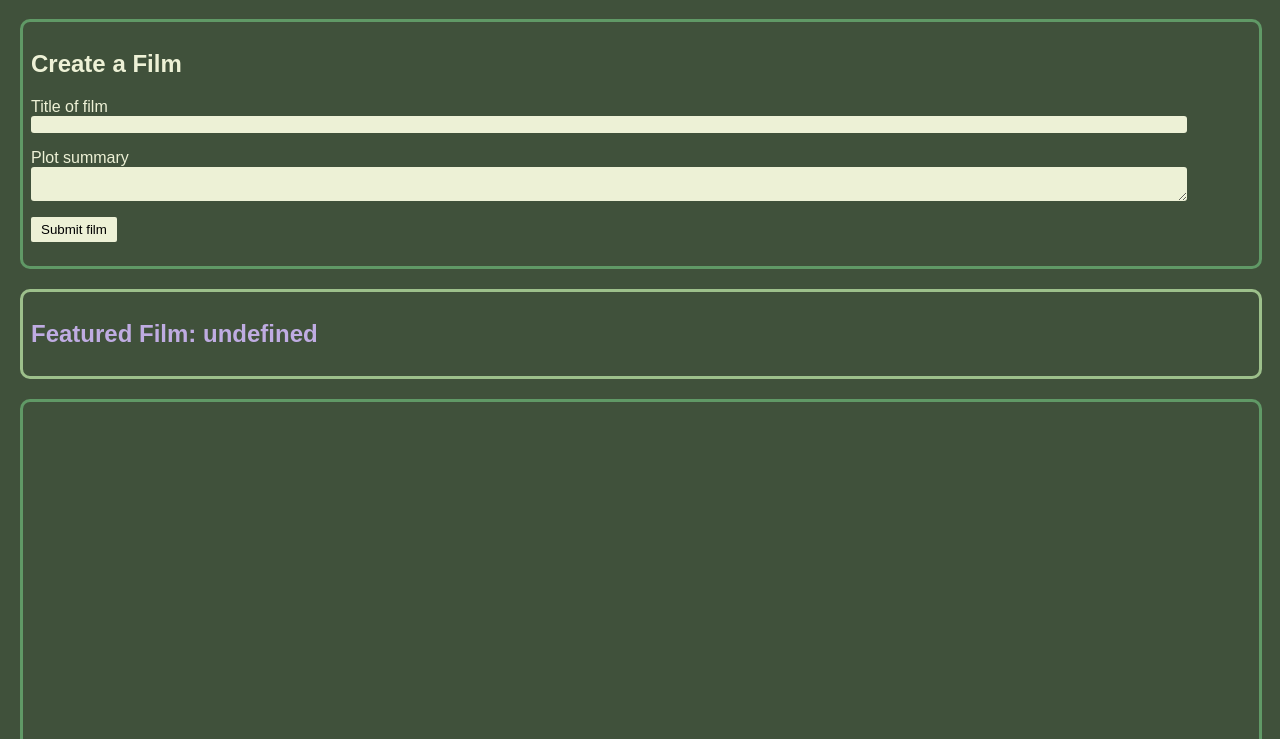
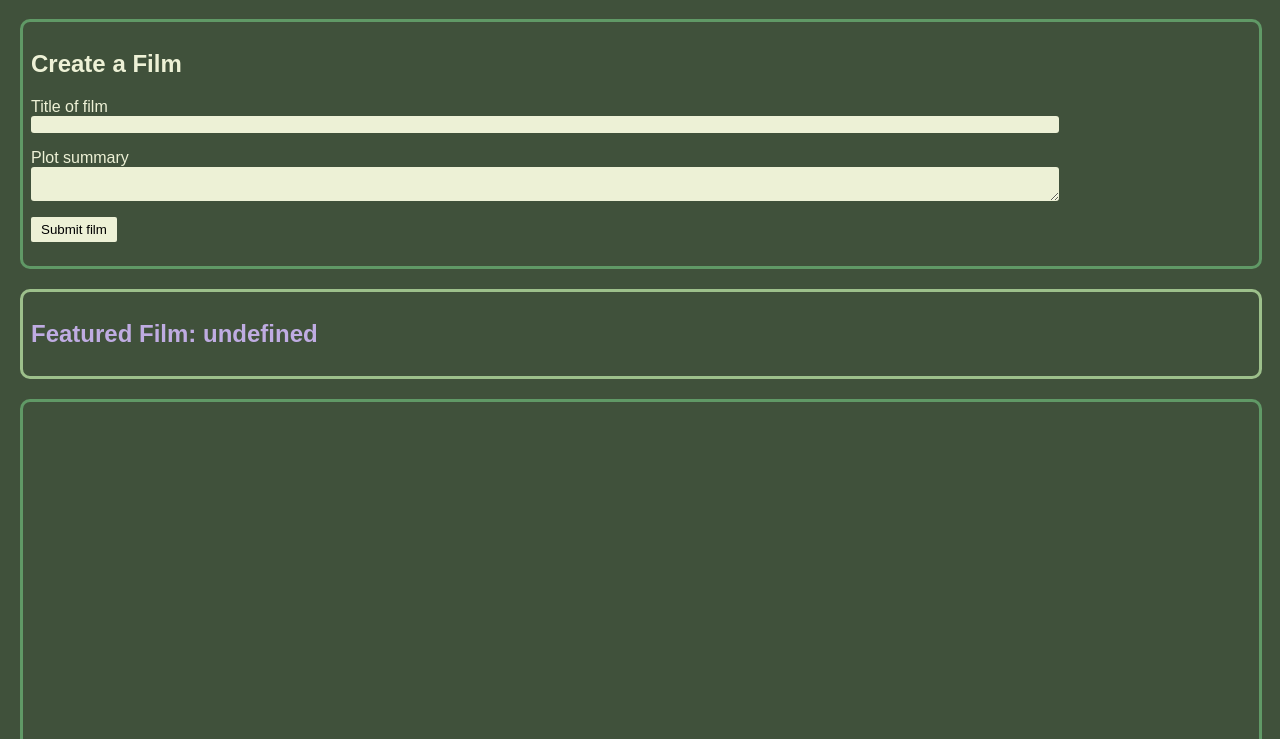
Before and after one commit to wenwen-dev/films, a website built with webpack: page public/index.html in a window 1280 px wide. Shown: the part 61-800 px from the top of the page. Built offline with nearby package versions, Linux system fonts and the light colour scheme; files whose address does not match are found by name.

Commit message:
Ready for production

```diff
--- a/package.json
+++ b/package.json
@@ -6,6 +6,8 @@
   "scripts": {
     "test": "echo \"Error: no test specified\" && exit 1",
     "dev": "nodemon app.js",
+    "build": "npm install && webpack",
+
     "watch": "webpack --watch"
   },
   "keywords": [],
--- a/src/style.css
+++ b/src/style.css
@@ -7,7 +7,7 @@ body {
 
 label, input[type='text'], textarea {
   display: block;
-  width: 90vw;
+  width: 80vw;
   border: none;
   border-radius: 3px;
 }
--- a/webpack.config.js
+++ b/webpack.config.js
@@ -1,26 +1,26 @@
 const path = require('path');
 module.exports = {
-  mode:"development",
+  mode: 'production',
   entry: './src/index.js',
   output: {
     filename: 'bundle.js',
-    path: path.resolve(__dirname, 'public')
+    path: path.resolve(__dirname, 'public'),
   },
   module: {
     rules: [
       {
-        test:/\.css$/,
-        use:['style-loader', 'css-loader']
+        test: /\.css$/,
+        use: ['style-loader', 'css-loader'],
       },
       {
         test: /\.m?js$/,
         use: {
           loader: 'babel-loader',
           options: {
-            presets: ['@babel/preset-env', '@babel/preset-react' ]
-          }
-        }
-      }
-    ]
-  }
+            presets: ['@babel/preset-env', '@babel/preset-react'],
+          },
+        },
+      },
+    ],
+  },
 };
```
